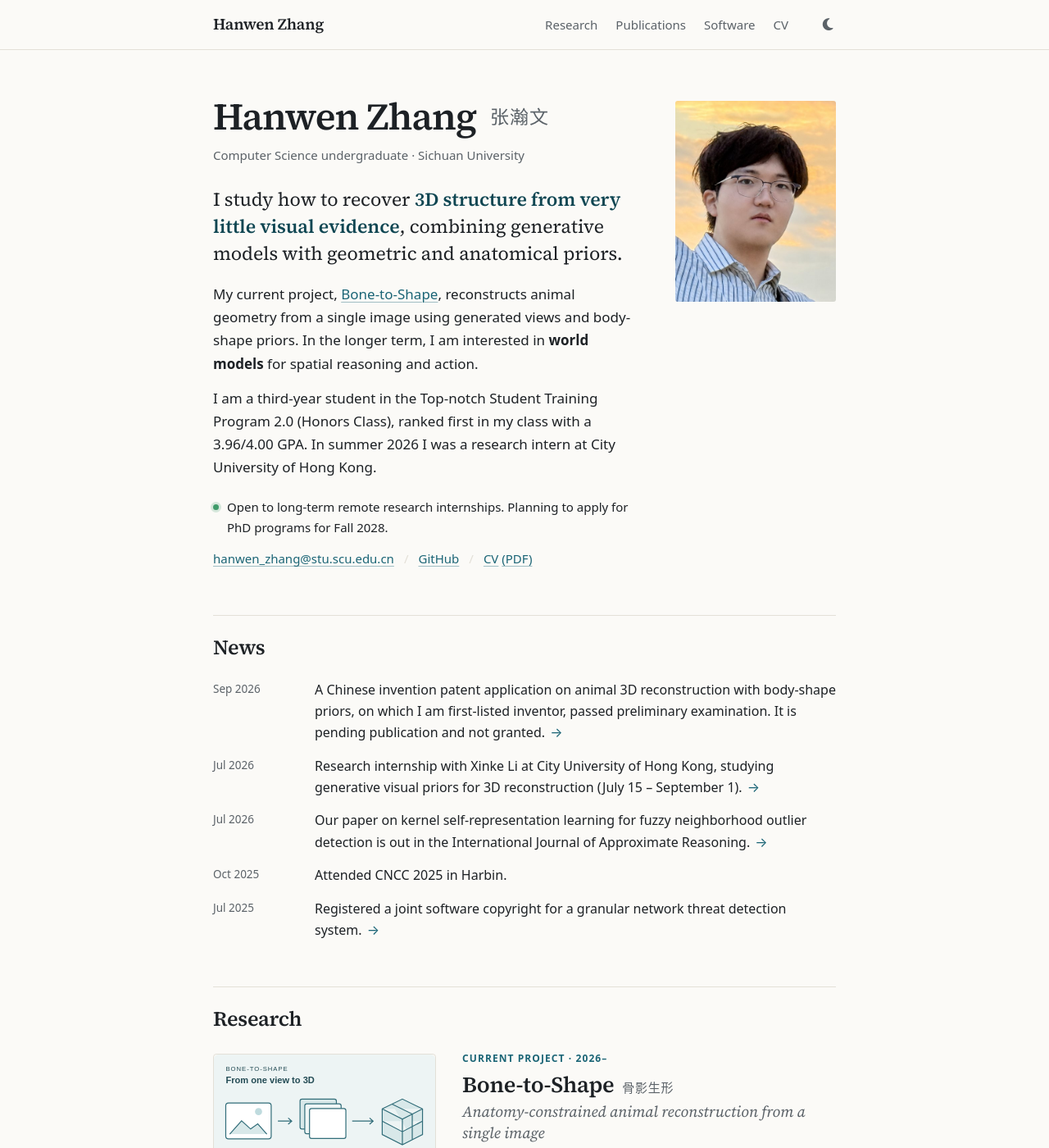
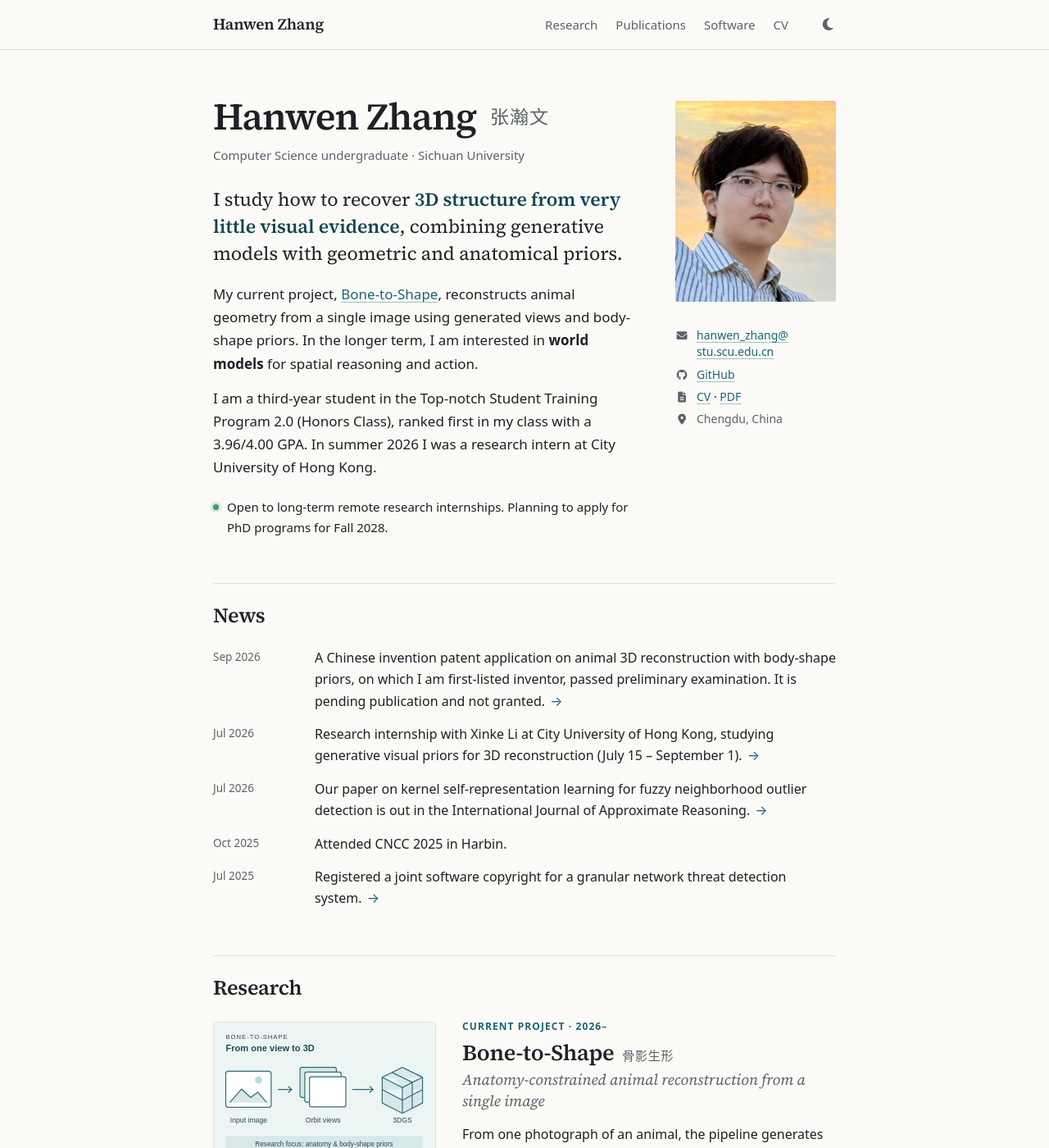
Before and after one commit to hwzhangcs/hwzhangcs.github.io, a Jekyll site: the page built from _pages/about.md, in a window 1280 px wide and 1400 px high. Shown: the whole window at 82% size. Built offline with Jekyll 4.4.1, drawn with Linux system fonts in a browser that asks for light colours.

Commit message:
Move contact links under the homepage portrait
Co-Authored-By: Claude Opus 5.5 <noreply@anthropic.com>

```diff
--- a/_includes/hero.html
+++ b/_includes/hero.html
@@ -1,18 +1,21 @@
 <header class="hero">
-  <div class="hero-text">
+  <div class="hero-head">
     <h1 class="hero-name">Hanwen Zhang <span lang="zh">张瀚文</span></h1>
     <p class="hero-role">Computer Science undergraduate · Sichuan University</p>
+  </div>
+  <figure class="hero-portrait">
+    <img src="{{ '/images/portrait.jpg' | relative_url }}" alt="Portrait of Hanwen Zhang" width="480" height="600" fetchpriority="high">
+  </figure>
+  <ul class="hero-contact" aria-label="Contact and profiles">
+    <li><i class="fas fa-envelope" aria-hidden="true"></i><a href="mailto:{{ site.author.email }}">hanwen_zhang@<wbr>stu.scu.edu.cn</a></li>
+    <li><i class="fab fa-github" aria-hidden="true"></i><a href="https://github.com/{{ site.author.github }}">GitHub</a></li>
+    <li><i class="fas fa-file-lines" aria-hidden="true"></i><span><a href="{{ '/cv/' | relative_url }}">CV</a> · <a href="{{ '/assets/hanwen-zhang-cv.pdf' | relative_url }}">PDF</a></span></li>
+    <li class="hero-location"><i class="fas fa-location-dot" aria-hidden="true"></i>{{ site.author.location }}</li>
+  </ul>
+  <div class="hero-text">
     <p class="hero-lead">I study how to recover <strong>3D structure from very little visual evidence</strong>, combining generative models with geometric and anatomical priors.</p>
     <p>My current project, <a href="{{ '/research/bone-to-shape/' | relative_url }}">Bone-to-Shape</a>, reconstructs animal geometry from a single image using generated views and body-shape priors. In the longer term, I am interested in <strong>world models</strong> for spatial reasoning and action.</p>
     <p>I am a third-year student in the Top-notch Student Training Program 2.0 (Honors Class), ranked first in my class with a 3.96/4.00 GPA. In summer 2026 I was a research intern at City University of Hong Kong.</p>
     <p class="hero-status"><span class="status-dot" aria-hidden="true"></span>Open to long-term remote research internships. Planning to apply for PhD programs for Fall 2028.</p>
-    <ul class="hero-links" aria-label="Contact and profiles">
-      <li><a href="mailto:{{ site.author.email }}">{{ site.author.email }}</a></li>
-      <li><a href="https://github.com/{{ site.author.github }}">GitHub</a></li>
-      <li><a href="{{ '/cv/' | relative_url }}">CV</a>&nbsp;<a class="pdf-link" href="{{ '/assets/hanwen-zhang-cv.pdf' | relative_url }}">(PDF)</a></li>
-    </ul>
   </div>
-  <figure class="hero-portrait">
-    <img src="{{ '/images/portrait.jpg' | relative_url }}" alt="Portrait of Hanwen Zhang" width="480" height="600" fetchpriority="high">
-  </figure>
 </header>
--- a/_sass/layout/_academic.scss
+++ b/_sass/layout/_academic.scss
@@ -111,20 +111,31 @@ body.academic-site {
 .section-more { font-size: 15px; margin-top: 24px !important; }
 
 /* Hero */
-.hero { display: grid; grid-template-columns: minmax(0, 1fr) 196px; gap: 48px; align-items: start; margin-bottom: 8px; }
+.hero {
+  display: grid;
+  grid-template-columns: minmax(0, 1fr) 196px;
+  grid-template-rows: auto auto auto 1fr;
+  grid-template-areas: "head photo" "text photo" "text contact" "text .";
+  column-gap: 48px;
+  margin-bottom: 8px;
+}
+.hero-head { grid-area: head; }
+.hero-text { grid-area: text; }
+.hero-portrait { grid-area: photo; margin: 6px 0 0; }
+.hero-contact { grid-area: contact; }
 .page .hero-name { font-size: 46px; line-height: 1.08; letter-spacing: -.02em; margin: 0 0 10px; }
 .hero-name span { display: inline-block; font-size: .5em; font-weight: 400; letter-spacing: .04em; color: var(--muted); vertical-align: .32em; margin-left: .3em; }
 .page .hero-role { font-size: 15px; color: var(--muted); margin-bottom: 26px; }
 .page .hero-lead { font-family: var(--serif); font-size: 23px; line-height: 1.42; letter-spacing: -.005em; margin-bottom: 20px; }
 .hero-lead strong { font-weight: 600; color: var(--accent-strong); }
 html[data-theme="dark"] .hero-lead strong { color: var(--ink); }
-.page .hero-status { display: flex; gap: 10px; align-items: baseline; font-size: 15px; margin: 22px 0 14px; }
+.page .hero-status { display: flex; gap: 10px; align-items: baseline; font-size: 15px; margin: 22px 0 0; }
 .status-dot { flex: none; width: 7px; height: 7px; border-radius: 50%; background: #3f9b6a; box-shadow: 0 0 0 3px color-mix(in srgb, #3f9b6a 20%, transparent); transform: translateY(-2px); }
-.page .hero-links { display: flex; flex-wrap: wrap; gap: 4px 0; padding: 0; margin: 0; list-style: none; font-size: 15px; }
-.hero-links li { margin: 0; }
-.hero-links li + li::before { content: "/"; color: var(--rule); margin: 0 12px; }
-.hero-portrait { margin: 6px 0 0; }
 .hero-portrait img { display: block; width: 100%; height: auto; aspect-ratio: 4 / 5; object-fit: cover; border-radius: 3px; }
+.page .hero-contact { list-style: none; padding: 0; margin: 14px 0 0; display: grid; gap: 7px; font-size: 14px; line-height: 1.45; }
+.page .hero-contact li { display: grid; grid-template-columns: 16px minmax(0, 1fr); gap: 10px; align-items: baseline; margin: 0; }
+.hero-contact i { color: var(--muted); font-size: 13px; text-align: center; }
+.hero-location { color: var(--muted); }
 
 /* Shared dated list: a narrow margin column for dates and venues */
 .page .dated-list { list-style: none; padding: 0; margin: 0; }
@@ -213,7 +224,8 @@ html[data-theme="dark"] .feature-figure img, html[data-theme="dark"] .project-di
 .academic-site .site-footer-inner a { color: inherit; }
 
 @media (max-width: 760px) {
-  .hero { grid-template-columns: minmax(0, 1fr) 132px; gap: 28px; }
+  .hero { grid-template-columns: minmax(0, 1fr) 160px; column-gap: 28px; }
+  .page .hero-contact { font-size: 13px; }
   .page .hero-name { font-size: 38px; }
   .feature { grid-template-columns: minmax(0, 1fr); gap: 18px; }
   .feature-figure { max-width: 420px; }
@@ -230,10 +242,11 @@ html[data-theme="dark"] .feature-figure img, html[data-theme="dark"] .project-di
   .page { max-width: none; margin: 32px auto 72px; padding: 0 16px; }
   .page h1 { font-size: 32px; }
   .page h2 { font-size: 22px; margin-top: 44px; }
-  .hero { display: block; position: relative; }
-  .hero-portrait { position: absolute; top: 0; right: 0; width: 84px; margin: 0; }
-  .page .hero-name, .page .hero-role { padding-right: 100px; }
+  .hero { grid-template-columns: minmax(0, 1fr) 84px; grid-template-rows: auto; grid-template-areas: "head photo" "text text" "contact contact"; column-gap: 16px; }
+  .hero-portrait { margin: 0; }
   .page .hero-role { margin-bottom: 22px; }
+  .page .hero-contact { display: flex; flex-wrap: wrap; gap: 8px 20px; margin-top: 16px; }
+  .page .hero-contact li { display: flex; gap: 7px; }
   .page .hero-name { font-size: 34px; }
   .hero-name span { display: block; font-size: 18px; margin: 6px 0 0; vertical-align: 0; }
   .page .hero-lead { font-size: 20px; }
```
